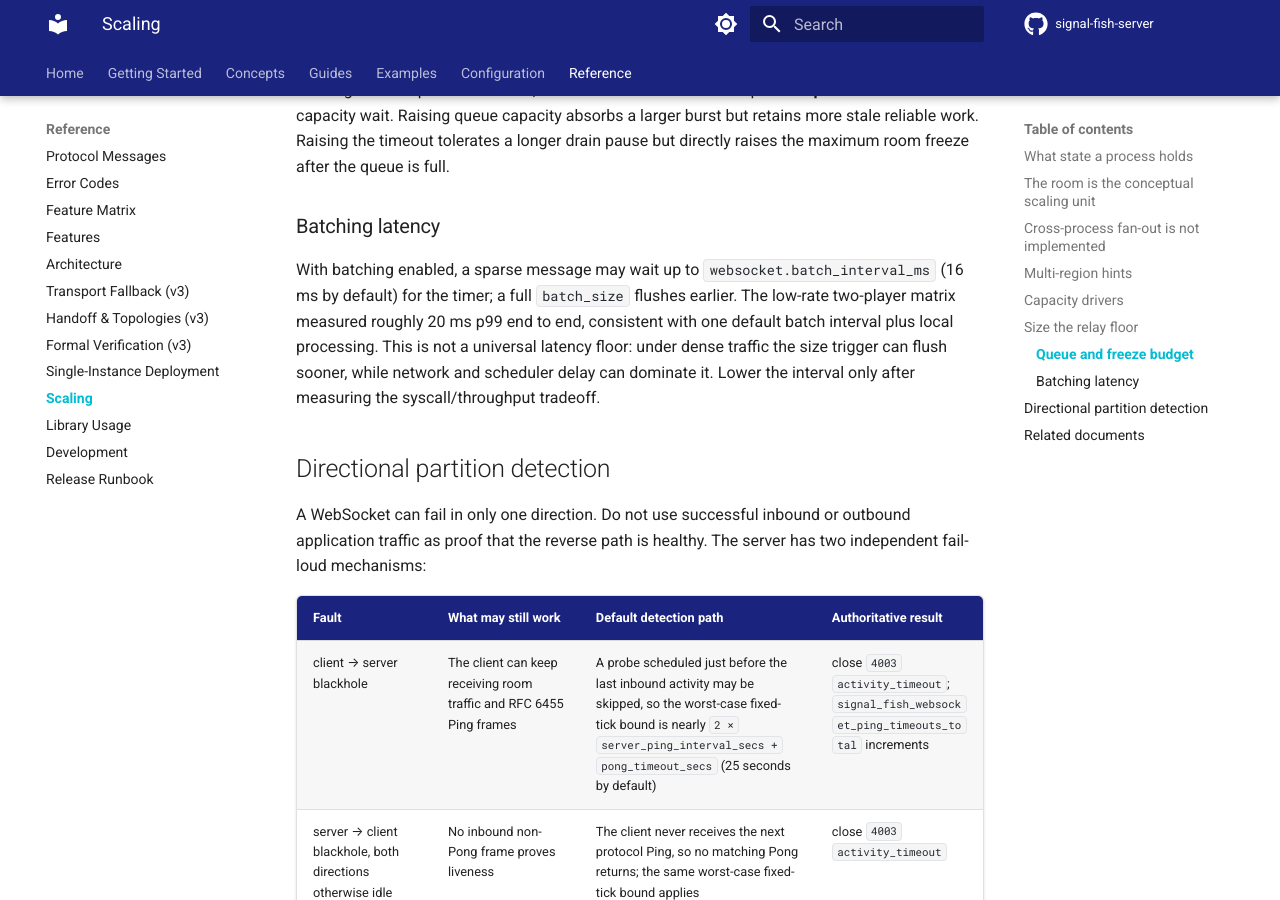
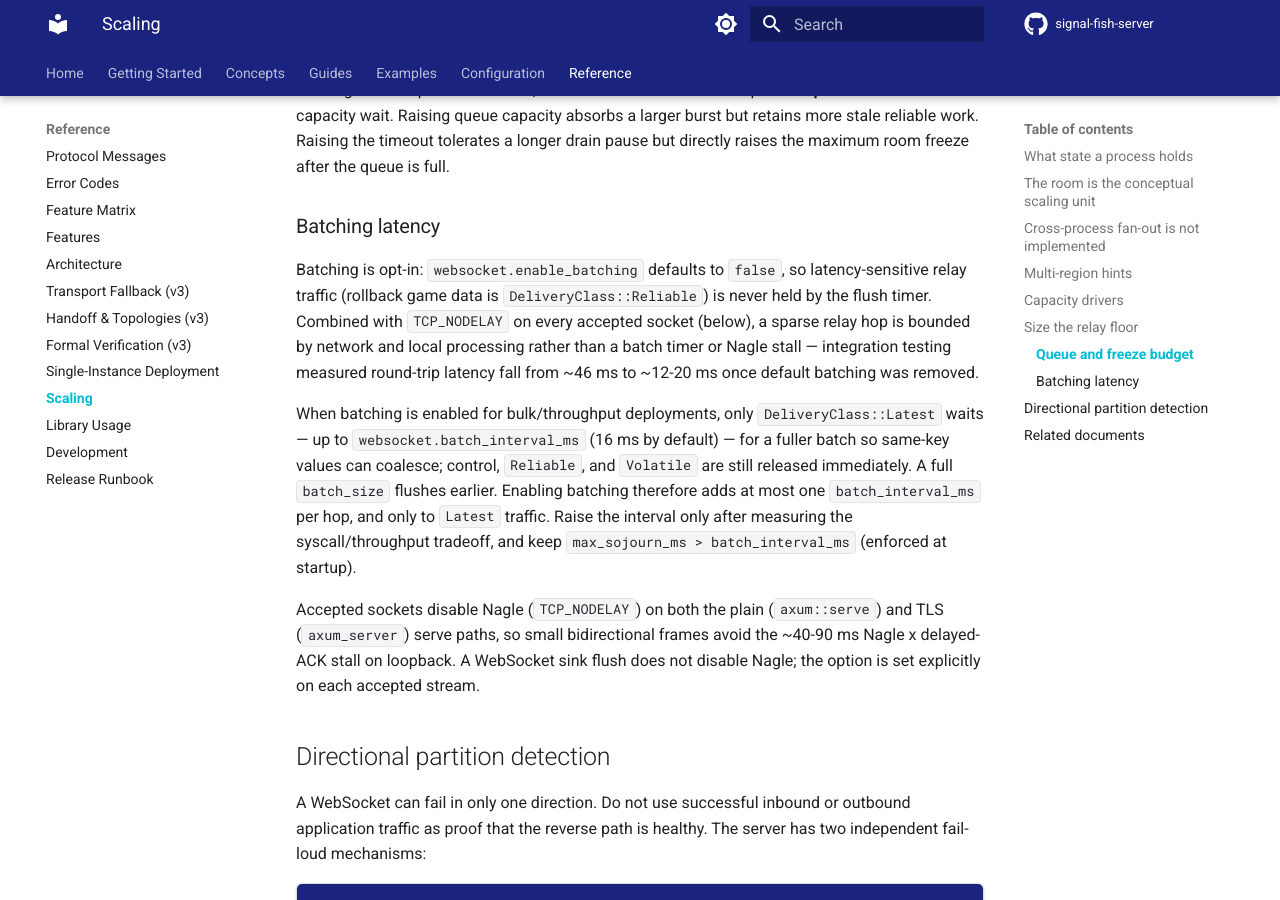
Before and after one commit to Ambiguous-Interactive/signal-fish-server, an MkDocs documentation site: the page built from docs/architecture/scaling.md, in a window 1280 px wide and 900 px high, scrolled down 4200 px. Built offline with MkDocs 1.6.1 and Material for MkDocs 9.7.7, drawn with Linux system fonts in a browser that asks for light colours; comment, search, counter and statistics services are not loaded.

Commit message:
docs: per-hop latency invariants, budget, and changelog for #197/#198
Encode the two latency fixes as durable guidance so they cannot silently
regress:

- Two Architectural Invariants in the AI guidance: accepted sockets set
  TCP_NODELAY (both serve paths, via one seam), and the outbound batch
  timer never delays latency-sensitive traffic (opt-in; only Latest waits).
- websocket-protocol-patterns skill: a socket-level latency section and
  two Agent Checklist items.
- scaling.md batching-latency budget rewritten (opt-in default,
  class-aware, per-hop budget, nodelay note); configuration-recipes
  batching section reframed as opt-in.
- CHANGELOG entries for #197 and #198.

Co-Authored-By: Claude Opus 4.8 (1M context) <noreply@anthropic.com>

```diff
--- a/docs/architecture/scaling.md
+++ b/docs/architecture/scaling.md
@@ -173,13 +173,27 @@ freeze after the queue is full.
 
 ### Batching latency
 
-With batching enabled, a sparse message may wait up to
-`websocket.batch_interval_ms` (16 ms by default) for the timer; a full
-`batch_size` flushes earlier. The low-rate two-player matrix measured roughly
-20 ms p99 end to end, consistent with one default batch interval plus local
-processing. This is not a universal latency floor: under dense traffic the
-size trigger can flush sooner, while network and scheduler delay can dominate
-it. Lower the interval only after measuring the syscall/throughput tradeoff.
+Batching is opt-in: `websocket.enable_batching` defaults to `false`, so
+latency-sensitive relay traffic (rollback game data is `DeliveryClass::Reliable`)
+is never held by the flush timer. Combined with `TCP_NODELAY` on every accepted
+socket (below), a sparse relay hop is bounded by network and local processing
+rather than a batch timer or Nagle stall — integration testing measured
+round-trip latency fall from ~46 ms to ~12-20 ms once default batching was
+removed.
+
+When batching is enabled for bulk/throughput deployments, only
+`DeliveryClass::Latest` waits — up to `websocket.batch_interval_ms` (16 ms by
+default) — for a fuller batch so same-key values can coalesce; control,
+`Reliable`, and `Volatile` are still released immediately. A full `batch_size`
+flushes earlier. Enabling batching therefore adds at most one `batch_interval_ms`
+per hop, and only to `Latest` traffic. Raise the interval only after measuring
+the syscall/throughput tradeoff, and keep `max_sojourn_ms > batch_interval_ms`
+(enforced at startup).
+
+Accepted sockets disable Nagle (`TCP_NODELAY`) on both the plain (`axum::serve`)
+and TLS (`axum_server`) serve paths, so small bidirectional frames avoid the
+~40-90 ms Nagle x delayed-ACK stall on loopback. A WebSocket sink flush does not
+disable Nagle; the option is set explicitly on each accepted stream.
 
 ## Directional partition detection
 
```
Also changed, not shown: .llm/context-architecture-and-files.md (+21 -0 lines), .llm/skills/websocket-protocol-patterns/SKILL.md (+20 -0 lines), CHANGELOG.md (+17 -0 lines), docs/configuration-recipes.md (+13 -10 lines).
